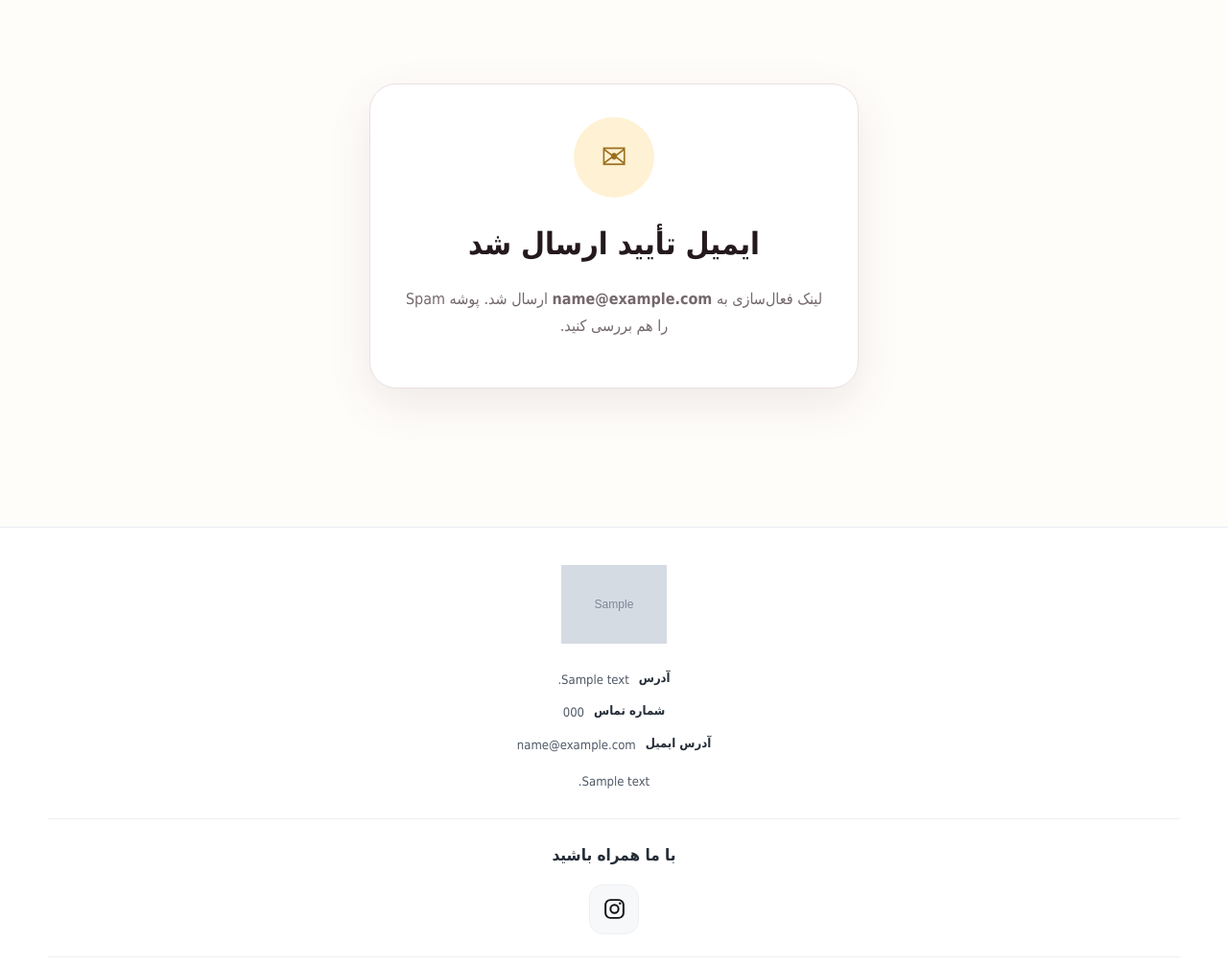
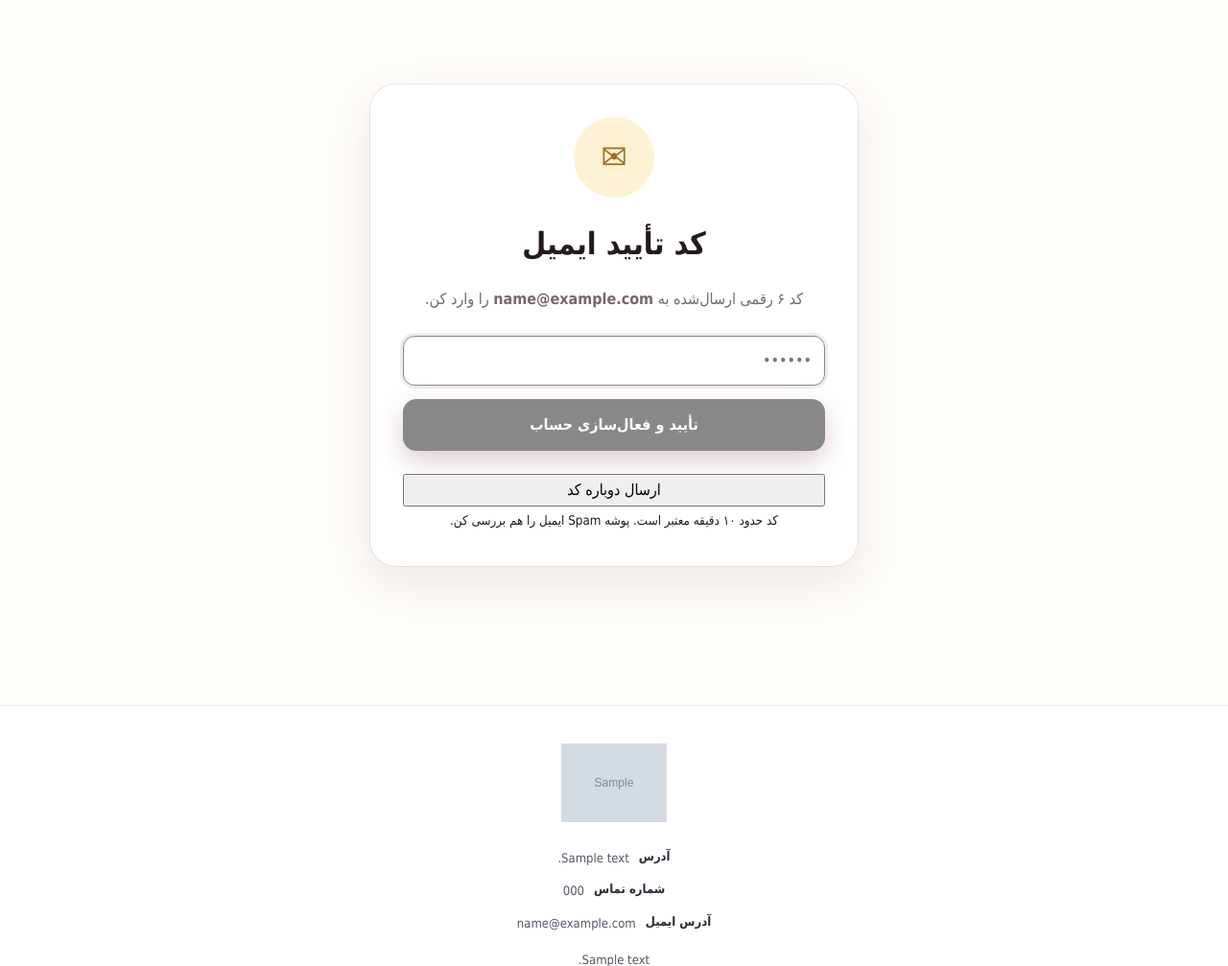
Before and after one commit to deltashopsiavash/sanashop, a Django app: template templates/registration/verification_sent.html in a window 1280 px wide. Shown: the part 168-1175 px from the top of the page at 96% size. Run offline with Django 5.2, Linux system fonts and the light colour scheme; the template is opened without the code that fills it: most values are stand-ins (such as "Sample title", 1, 10 or a date in 2020); grey boxes marked "Sample" are stand-in pictures.

Commit message:
Replace email link verification UI with OTP entry

```diff
--- a/templates/registration/verification_sent.html
+++ b/templates/registration/verification_sent.html
@@ -1 +1,20 @@
-{% extends 'shop/base.html' %}{% block content %}<main class="section"><div class="container auth-shell"><section class="auth-card center"><div class="status-icon">✉</div><h1>ایمیل تأیید ارسال شد</h1><p>لینک فعال‌سازی به <b>{{ email }}</b> ارسال شد. پوشه Spam را هم بررسی کنید.</p></section></div></main>{% endblock %}
+{% extends 'shop/base.html' %}{% block title %}تأیید ایمیل | {{ store_settings.site_name }}{% endblock %}
+{% block content %}
+<main class="section auth-minimal-page">
+  <div class="container auth-shell">
+    <section class="auth-card smart-auth-card otp-card center">
+      <div class="status-icon">✉</div>
+      <h1>کد تأیید ایمیل</h1>
+      <p>کد ۶ رقمی ارسال‌شده به <b dir="ltr">{{ email }}</b> را وارد کن.</p>
+      {% if verification_error %}<div class="message error otp-error">{{ verification_error }}</div>{% endif %}
+      <form method="post" class="otp-form" autocomplete="one-time-code">
+        {% csrf_token %}
+        <input class="otp-input" type="text" name="code" inputmode="numeric" autocomplete="one-time-code" maxlength="6" pattern="[0-9۰-۹٠-٩]{6}" placeholder="••••••" aria-label="کد تأیید ۶ رقمی" autofocus required>
+        <button class="btn btn-primary btn-block" type="submit">تأیید و فعال‌سازی حساب</button>
+      </form>
+      <form method="post" class="otp-resend-form">{% csrf_token %}<input type="hidden" name="action" value="resend"><button type="submit" class="otp-resend-btn">ارسال دوباره کد</button></form>
+      <small class="otp-help">کد حدود ۱۰ دقیقه معتبر است. پوشه Spam ایمیل را هم بررسی کن.</small>
+    </section>
+  </div>
+</main>
+{% endblock %}
```
